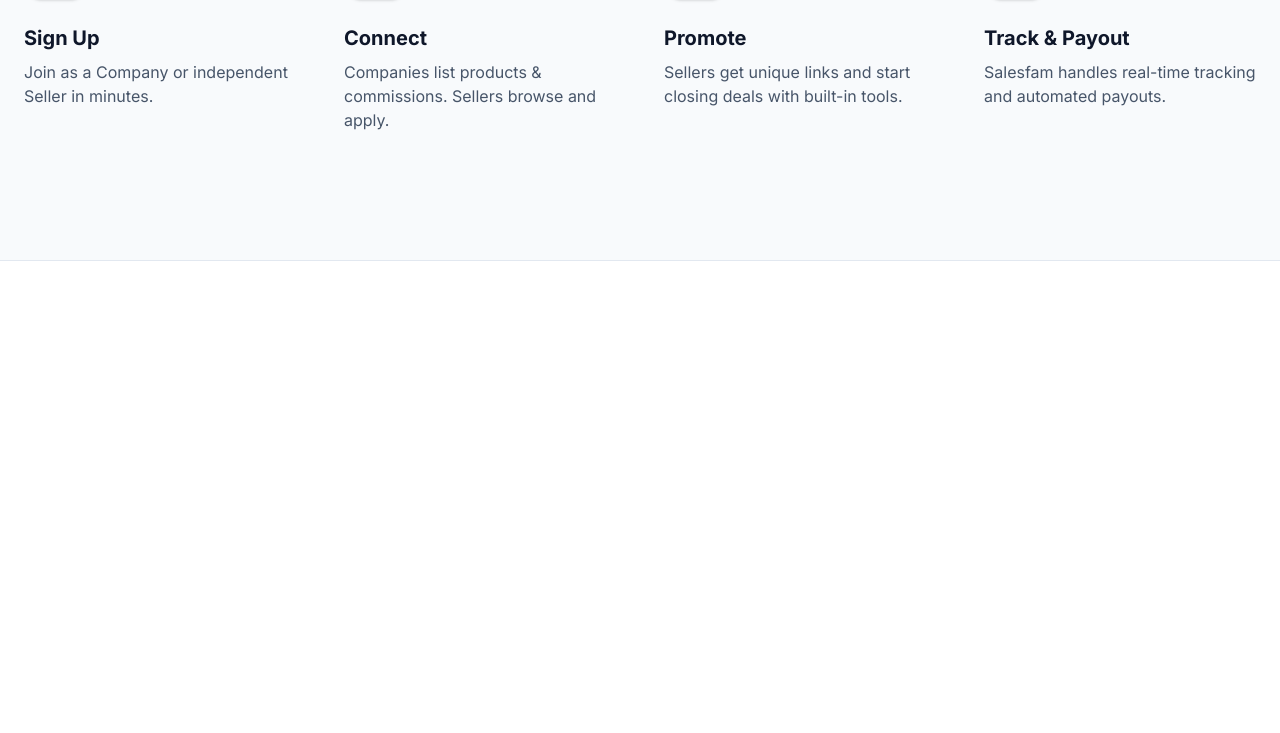
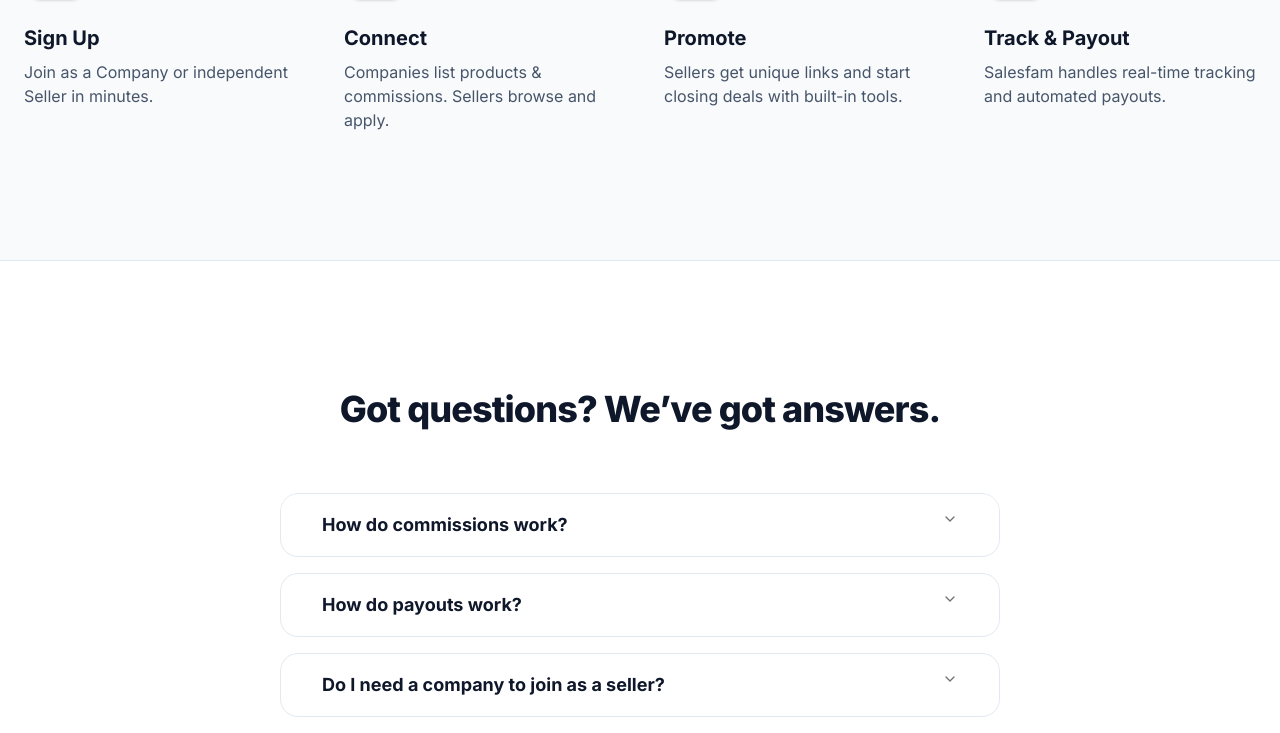
Before and after one commit to evuventures/salesfam-front, a Next.js app: page / in a window 1280 px wide. Shown: the part 2017-2750 px from the top of the page. Before the commit the page ends 2358 px from the top, so only its background shows below. Built offline with nearby package versions, Linux system fonts and the light colour scheme.

Commit message:
feat: implement Faq section

```diff
--- a/app/page.tsx
+++ b/app/page.tsx
@@ -1,3 +1,4 @@
+import { Faq } from "@/components/sections/Faq";
 import Hero from "@/components/sections/Hero";
 import { HowItWorks } from "@/components/sections/HowItWorks";
 import { ValueProps } from "@/components/sections/ValueProps";
@@ -8,6 +9,7 @@ export default function Home() {
             <Hero />
             <ValueProps />
             <HowItWorks />
+            <Faq />
         </main>
     );
 }
--- /dev/null
+++ b/components/sections/Faq.tsx
@@ -0,0 +1,54 @@
+import {
+    Accordion,
+    AccordionContent,
+    AccordionItem,
+    AccordionTrigger,
+} from "@/components/ui/accordion";
+
+const FAQS = [
+    {
+        question: "How do commissions work?",
+        answer: "Companies set their own commission structures (percentage or flat fee) for each product. Sellers can see these rates upfront in the Marketplace before choosing to promote a product.",
+    },
+    {
+        question: "How do payouts work?",
+        answer: "Payouts are automated and handled by Salesfam. Once a sale is verified and the return period (if any) has passed, funds are released directly to your chosen payout method.",
+    },
+    {
+        question: "Do I need a company to join as a seller?",
+        answer: "No. Anyone can join as an independent sales representative. Whether you're an individual freelancer or a small agency, you can use Salesfam to discover and sell products.",
+    },
+    {
+        question: "How does tracking work?",
+        answer: "We use a combination of unique tracking links, cookies, and fingerprinting to ensure every sale is accurately attributed to the correct rep. Companies get a full dashboard to see exactly where sales are coming from.",
+    },
+];
+
+export function Faq() {
+    return (
+        <section id="faq" className="max-w-3xl mx-auto px-6">
+            <div className="text-center mb-16">
+                <h2 className="text-4xl font-extrabold tracking-tight text-ink">
+                    Got questions? We&rsquo;ve got answers.
+                </h2>
+            </div>
+
+            <Accordion className="space-y-4 border-none ">
+                {FAQS.map(({ question, answer }, index) => (
+                    <AccordionItem
+                        key={question}
+                        value={`faq-${index}`}
+                        className="border border-line rounded-2xl bg-white px-6 data-[state=open]:shadow-md transition-all"
+                    >
+                        <AccordionTrigger className="font-bold text-ink text-lg hover:no-underline py-4">
+                            {question}
+                        </AccordionTrigger>
+                        <AccordionContent className="text-mute leading-relaxed pb-4">
+                            {answer}
+                        </AccordionContent>
+                    </AccordionItem>
+                ))}
+            </Accordion>
+        </section>
+    );
+}
--- /dev/null
+++ b/components/ui/accordion.tsx
@@ -0,0 +1,75 @@
+import { Accordion as AccordionPrimitive } from "@base-ui/react/accordion"
+
+import { cn } from "@/lib/utils"
+import { ChevronDownIcon, ChevronUpIcon } from "lucide-react"
+
+function Accordion({ className, ...props }: AccordionPrimitive.Root.Props) {
+  return (
+    <AccordionPrimitive.Root
+      data-slot="accordion"
+      className={cn(
+        "flex w-full flex-col overflow-hidden rounded-2xl border",
+        className
+      )}
+      {...props}
+    />
+  )
+}
+
+function AccordionItem({ className, ...props }: AccordionPrimitive.Item.Props) {
+  return (
+    <AccordionPrimitive.Item
+      data-slot="accordion-item"
+      className={cn("not-last:border-b data-open:bg-muted/50", className)}
+      {...props}
+    />
+  )
+}
+
+function AccordionTrigger({
+  className,
+  children,
+  ...props
+}: AccordionPrimitive.Trigger.Props) {
+  return (
+    <AccordionPrimitive.Header className="flex">
+      <AccordionPrimitive.Trigger
+        data-slot="accordion-trigger"
+        className={cn(
+          "group/accordion-trigger relative flex flex-1 items-start justify-between gap-6 border border-transparent p-4 text-left text-sm font-medium transition-all outline-none hover:underline aria-disabled:pointer-events-none aria-disabled:opacity-50 **:data-[slot=accordion-trigger-icon]:ml-auto **:data-[slot=accordion-trigger-icon]:size-4 **:data-[slot=accordion-trigger-icon]:text-muted-foreground",
+          className
+        )}
+        {...props}
+      >
+        {children}
+        <ChevronDownIcon data-slot="accordion-trigger-icon" className="pointer-events-none shrink-0 group-aria-expanded/accordion-trigger:hidden" />
+        <ChevronUpIcon data-slot="accordion-trigger-icon" className="pointer-events-none hidden shrink-0 group-aria-expanded/accordion-trigger:inline" />
+      </AccordionPrimitive.Trigger>
+    </AccordionPrimitive.Header>
+  )
+}
+
+function AccordionContent({
+  className,
+  children,
+  ...props
+}: AccordionPrimitive.Panel.Props) {
+  return (
+    <AccordionPrimitive.Panel
+      data-slot="accordion-content"
+      className="overflow-hidden px-4 text-sm data-open:animate-accordion-down data-closed:animate-accordion-up"
+      {...props}
+    >
+      <div
+        className={cn(
+          "h-(--accordion-panel-height) pt-0 pb-4 data-ending-style:h-0 data-starting-style:h-0 [&_a]:underline [&_a]:underline-offset-3 [&_a]:hover:text-foreground [&_p:not(:last-child)]:mb-4",
+          className
+        )}
+      >
+        {children}
+      </div>
+    </AccordionPrimitive.Panel>
+  )
+}
+
+export { Accordion, AccordionItem, AccordionTrigger, AccordionContent }
```
